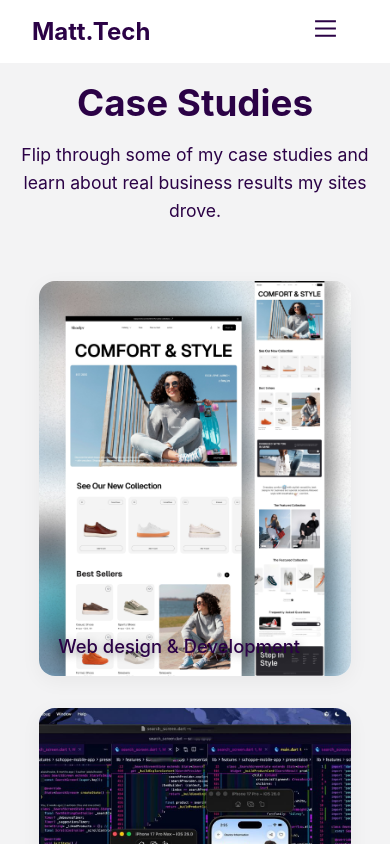
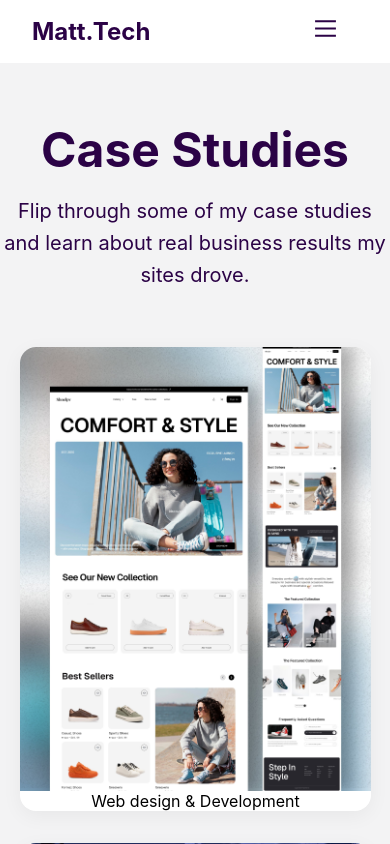
Before and after one commit to Matt-tech11/Mattech, a React (Vite) app: page /casestudies in a window 390 px wide. Shown: the top 844 px of the page. Built offline with nearby package versions, Linux system fonts and the light colour scheme.

Commit message:
improved UI

```diff
--- a/src/pages/CaseStudies.module.css
+++ b/src/pages/CaseStudies.module.css
@@ -29,6 +29,7 @@
   grid-template-columns: repeat(2, 1fr);
   gap: 3rem;
   margin-top: 2rem;
+  perspective: 1000px;
 }
 
 .card {
@@ -39,8 +40,24 @@
   background: #fff;
   box-shadow: 0 5px 20px rgba(0, 0, 0, 0.05);
   cursor: pointer;
-  transform: translateY(0);
+  animation: slideIn linear forwards;
+  animation-timeline: view();
+  animation-range: entry 5% cover 30%;
   transition: transform 0.3s ease, box-shadow 0.3s ease;
+}
+
+
+@keyframes slideIn {
+  from {
+    opacity: 0;
+    transform: translateY(100px) rotateX(-10deg) scale(0.9);
+    filter: blur(5px);
+  }
+  to {
+    opacity: 1;
+    transform: translateY(0) rotateX(0) scale(1);
+    filter: blur(0);
+  }
 }
 
 .card img {
@@ -50,52 +67,44 @@
 }
 
 .card:hover {
+
   transform: translateY(-6px);
   box-shadow: 0 15px 35px rgba(0, 0, 0, 0.1);
 }
 
-/* Title overlay */
-.title {
-  position: absolute;
-  bottom: 1.2rem;
-  left: 1.2rem;
-  color: #2b0246;
-  font-size: 1.15rem;
-  font-weight: 500;
-  text-shadow: 0 2px 10px rgba(0, 0, 0, 0.4);
-}
-
-/* Blurred card */
-.blurred img {
-  filter: blur(0px) brightness(1);
-  opacity: 1;
-  transition: 0.4s ease;
-}
-
-.blurred:hover img {
-  filter: blur(6px) brightness(0.9);
-  opacity: 0.75;
-}
 
 
-/* Mobile responsiveness */
+
 @media (max-width: 900px) {
   .grid {
     grid-template-columns: 1fr;
     gap: 2rem;
+    width: 90%;
+    perspective: 1000px;
   }
 
-  .heading {
-    font-size: 2.3rem;
+
+
+  .card {
+    animation: slideIn linear forwards;
+    animation-timeline: view();
+    animation-range: entry 5% cover 30%;
+    transition: transform 0.3s ease, box-shadow 0.3s ease;
+  }
+  @keyframes slideIn {
+  from {
+    opacity: 0;
+    transform: translateY(100px) rotateX(-10deg) scale(0.9);
+    filter: blur(5px);
+  }
+  to {
+    opacity: 1;
+    transform: translateY(0) rotateX(0) scale(1);
+    filter: blur(0);
+  }
+  }
+  .card:hover {
+  transform: translateY(-6px);
+  box-shadow: 0 15px 35px rgba(0, 0, 0, 0.1);
   }
 }
-
-@media (max-width: 600px) {
-  .portfolioContainer {
-    padding: 80px 0;
-  }
-
-  .subtext {
-    font-size: 1.1rem;
-  }
-}
```
